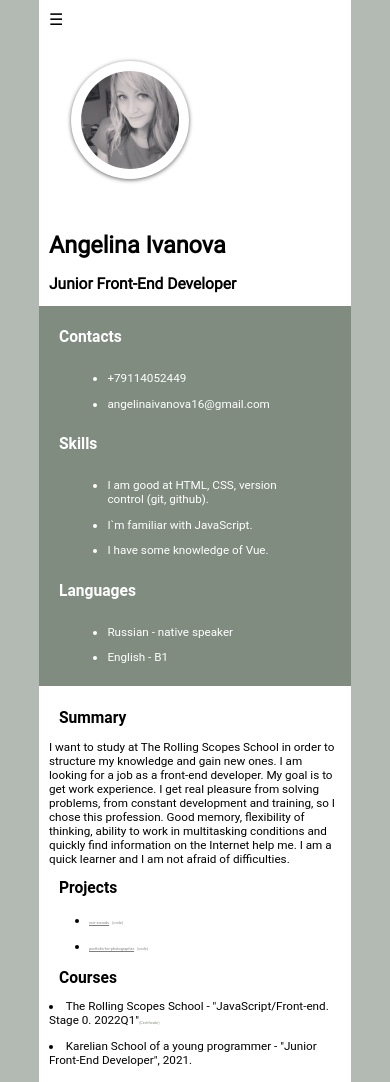
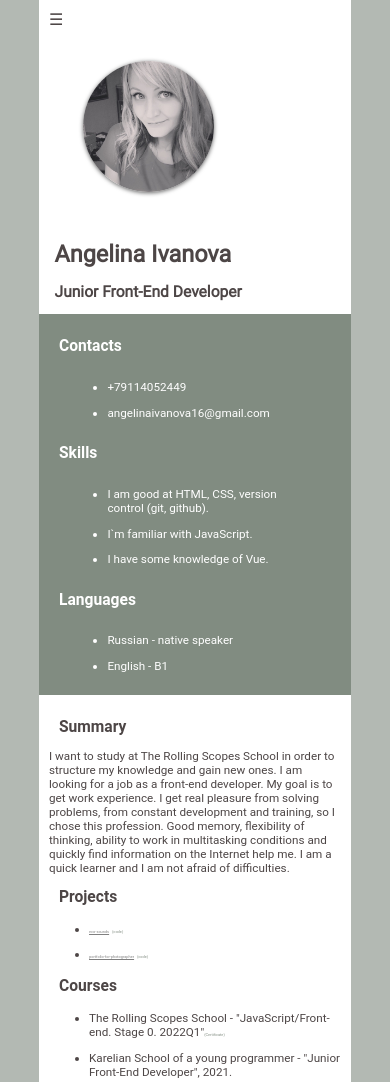
Before and after one commit to angelinaivanova16/rsschool-cv-june-2022-stage0, a plain HTML site: page index.html in a window 390 px wide. Shown: the top 1082 px of the page. Drawn offline with nearby package versions, Linux system fonts and the light colour scheme.

Commit message:
fix: make responsive layout

```diff
--- a/css/style.css
+++ b/css/style.css
@@ -7,6 +7,9 @@
   font-family: Roboto-Italic;
   src: url(fonts/Roboto/Roboto-Italic.ttf);
 }
+html {
+  scroll-behavior: smooth;
+ }
 body {
   background-color: #B3B9B3;
   margin: 0;
@@ -27,9 +30,9 @@ li {
 .container {
   font-family: "Roboto-Regular";
   margin: auto;
-  width: 1300px;
+  max-width: 900px;
   background-color: white;
-  color: black;
+  color: rgb(77, 70, 70);
 }
 .nav-list {
   display: flex;
@@ -150,8 +153,15 @@ footer {
     }
 
 
-  .up, main {
-    display: block;
+  .up {
+    display: flex;
+    flex-direction: column;
+    justify-content: center;
+    align-items: center;
+  }
+  main {
+    display: flex;
+    flex-direction: column;
   }
   .sefr {
     display: none;
@@ -172,7 +182,7 @@ footer {
 
   }
   .avatar {
-    width: 45%;
-    padding: 10px;
+    width: 60%;
+    /* padding: 10px; */
   }
 }
--- a/index.html
+++ b/index.html
@@ -13,8 +13,8 @@
 <body>
     <div class="container">
         <header>
-            <input class="burger" type="checkbox" id="burger">
-            <label for="burger"></label>
+         <input class="burger" type="checkbox" id="burger">
+         <label for="burger"></label>
 						<nav class="main-nav">
 							<ul class="nav-list">
 								<li><a class="header-link" href="#sum">Summary</a></li>
@@ -75,8 +75,10 @@
                 </div>
                 <div>
                     <h2 id="courses">Courses</h2>
-                     <li>The Rolling Scopes School - "JavaScript/Front-end. Stage 0. 2022Q1"<a class="projects-link" href="https://app.rs.school/certificate/vqydbhab">(Certificate)</a></li>
-                     <li>Karelian School of a young programmer - "Junior Front-End Developer", 2021.</li>
+                     <ul>
+                      <li>The Rolling Scopes School - "JavaScript/Front-end. Stage 0. 2022Q1"<a class="projects-link" href="https://app.rs.school/certificate/vqydbhab">(Certificate)</a></li>
+                      <li>Karelian School of a young programmer - "Junior Front-End Developer", 2021.</li>
+                     </ul>
                 </div>
                 <div>
                  <h2 id="edu">Education</h2>
```
